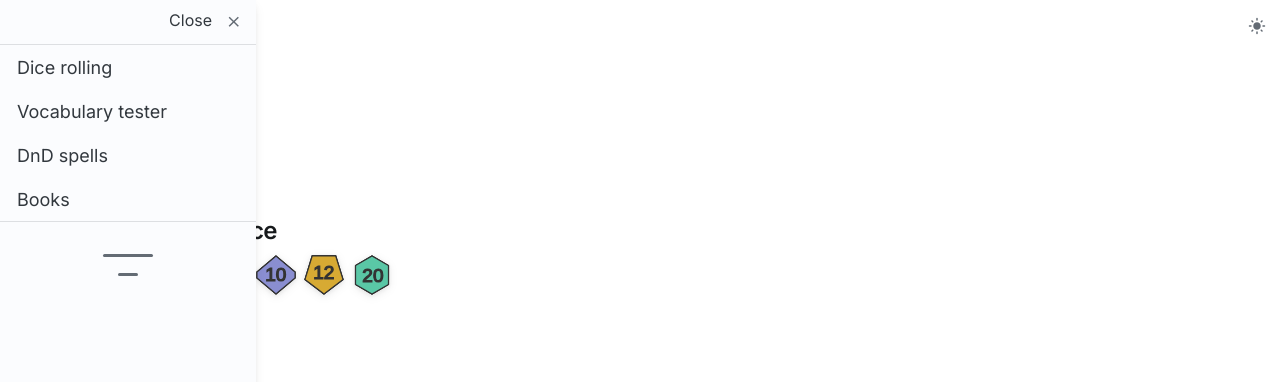
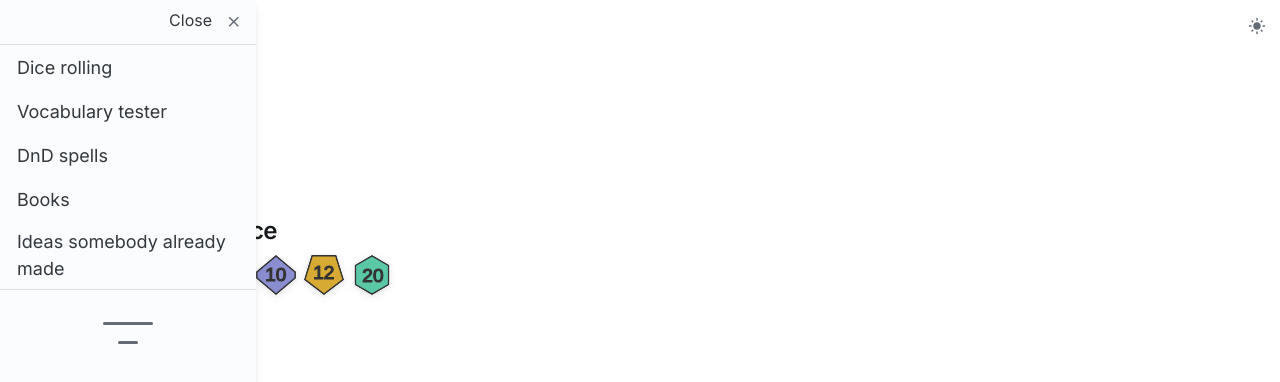
Before and after one commit to MonstraG/my-page, a Next.js app: page / in a window 1280 px wide. Both pictures are taken after a click on the button 26 px from the left and 26 px from the top of the page. Shown: the top 382 px of the page. Built offline with nearby package versions, Linux system fonts and the light colour scheme.

Commit message:
feat: add ideas somebody already made to nav bar

```diff
--- a/package.json
+++ b/package.json
@@ -1,6 +1,6 @@
 {
 	"name": "cv",
-	"version": "0.20.3",
+	"version": "0.21.0",
 	"private": true,
 	"author": "Arseny Garelshev <monstrag+cv@gmail.com>",
 	"description": "App to host on my website",
--- a/src/app/(app)/NavDrawer.tsx
+++ b/src/app/(app)/NavDrawer.tsx
@@ -48,6 +48,11 @@ export const NavDrawer: FC<Props> = ({ isOpen, onClose }) => (
 					Books
 				</ListItemButton>
 			</NextLink>
+			<NextLink href="/ideas-somebody-already-made" legacyBehavior>
+				<ListItemButton component="a" onClick={onClose}>
+					Ideas somebody already made
+				</ListItemButton>
+			</NextLink>
 		</List>
 
 		<Divider />
```
